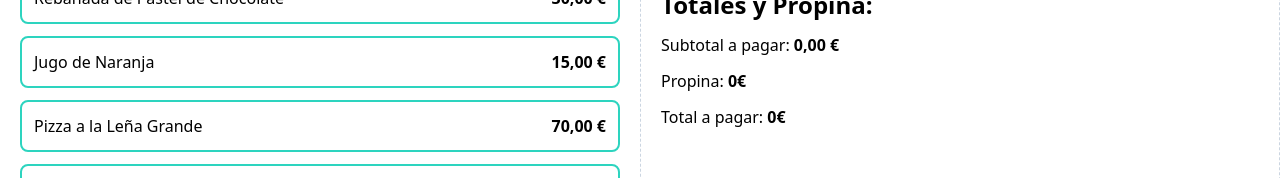
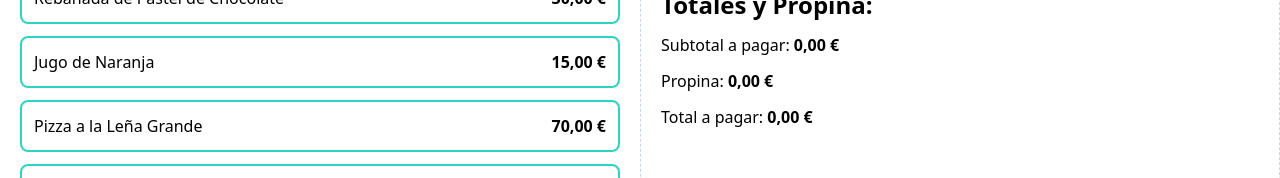
Before and after one commit to SamuelRguezSiverio/REACT-TYPESCRIPT-10-PROJECTS, a React (Vite) app in the folder 02_tipsCalculator/: page / in a window 1280 px wide. Shown: the part 480-658 px from the top of the page. Built offline with nearby package versions, Linux system fonts and the light colour scheme.

Commit message:
Order Totals Done

```diff
--- a/02_tipsCalculator/src/App.tsx
+++ b/02_tipsCalculator/src/App.tsx
@@ -6,7 +6,7 @@ import { menuItems } from './data/db'
 import useOrder from './hooks/useOrder'
 
 function App() {
-  const { order, addItem, deleteItem } = useOrder()
+  const { order, tip, setTip, addItem, deleteItem } = useOrder()
 
   return (
     <>
@@ -29,9 +29,9 @@ function App() {
         <div className="p-5 space-y-10 border border-dashed rounded-lg border-slate-300">
           <OrderContents order={order} deleteItem={deleteItem} />
 
-          <TipPercentageForm />
+          <TipPercentageForm setTip={setTip} />
 
-          <OrderTotals order={order} />
+          <OrderTotals order={order} tip={tip} />
         </div>
       </main>
     </>
--- a/02_tipsCalculator/src/components/OrderTotals.tsx
+++ b/02_tipsCalculator/src/components/OrderTotals.tsx
@@ -4,12 +4,20 @@ import { formatCurrency } from '../helpers'
 
 type OrderTotalsProps = {
   order: OrderItem[]
+  tip: number
 }
 
-export default function OrderTotals({ order }: OrderTotalsProps) {
+export default function OrderTotals({ order, tip }: OrderTotalsProps) {
   const subTotalAmmount = useMemo(
     () => order.reduce((total, item) => total + item.quantity * item.price, 0),
     [order]
+  )
+
+  const tipAmount = useMemo(() => subTotalAmmount * tip, [subTotalAmmount, tip])
+
+  const totalAmount = useMemo(
+    () => subTotalAmmount + tipAmount,
+    [subTotalAmmount, tipAmount]
   )
 
   return (
@@ -23,12 +31,12 @@ export default function OrderTotals({ order }: OrderTotalsProps) {
 
         <p>
           Propina: {''}
-          <span className="font-bold">0€</span>
+          <span className="font-bold">{formatCurrency(tipAmount)}</span>
         </p>
 
         <p>
           Total a pagar: {''}
-          <span className="font-bold">0€</span>
+          <span className="font-bold">{formatCurrency(totalAmount)}</span>
         </p>
       </div>
 
--- a/02_tipsCalculator/src/components/TipPercentageForm.tsx
+++ b/02_tipsCalculator/src/components/TipPercentageForm.tsx
@@ -1,4 +1,10 @@
-export default function TipPercentageForm() {
+import { Dispatch, SetStateAction } from 'react'
+
+type TipPercentageFormProps = {
+  setTip: Dispatch<SetStateAction<number>>
+}
+
+export default function TipPercentageForm({ setTip }: TipPercentageFormProps) {
   const tipOptions = [
     {
       id: 'tip-10',
@@ -25,7 +31,13 @@ export default function TipPercentageForm() {
         {tipOptions.map((tip) => (
           <div key={tip.id} className="flex gap-2">
             <label htmlFor={tip.id}>{tip.label}</label>
-            <input id={tip.id} type="radio" name="tip" value={tip.value} />
+            <input
+              id={tip.id}
+              type="radio"
+              name="tip"
+              value={tip.value}
+              onChange={(e) => setTip(+e.target.value)}
+            />
           </div>
         ))}
       </form>
--- a/02_tipsCalculator/src/hooks/useOrder.ts
+++ b/02_tipsCalculator/src/hooks/useOrder.ts
@@ -3,6 +3,7 @@ import type { MenuItem, OrderItem } from '../types'
 
 export default function useOrder() {
   const [order, setOrder] = useState<OrderItem[]>([])
+  const [tip, setTip] = useState(0)
 
   const addItem = (item: MenuItem) => {
     const itemExist = order.find((orderItem) => orderItem.id === item.id)
@@ -25,6 +26,8 @@ export default function useOrder() {
 
   return {
     order,
+    tip,
+    setTip,
     addItem,
     deleteItem,
   }
```
